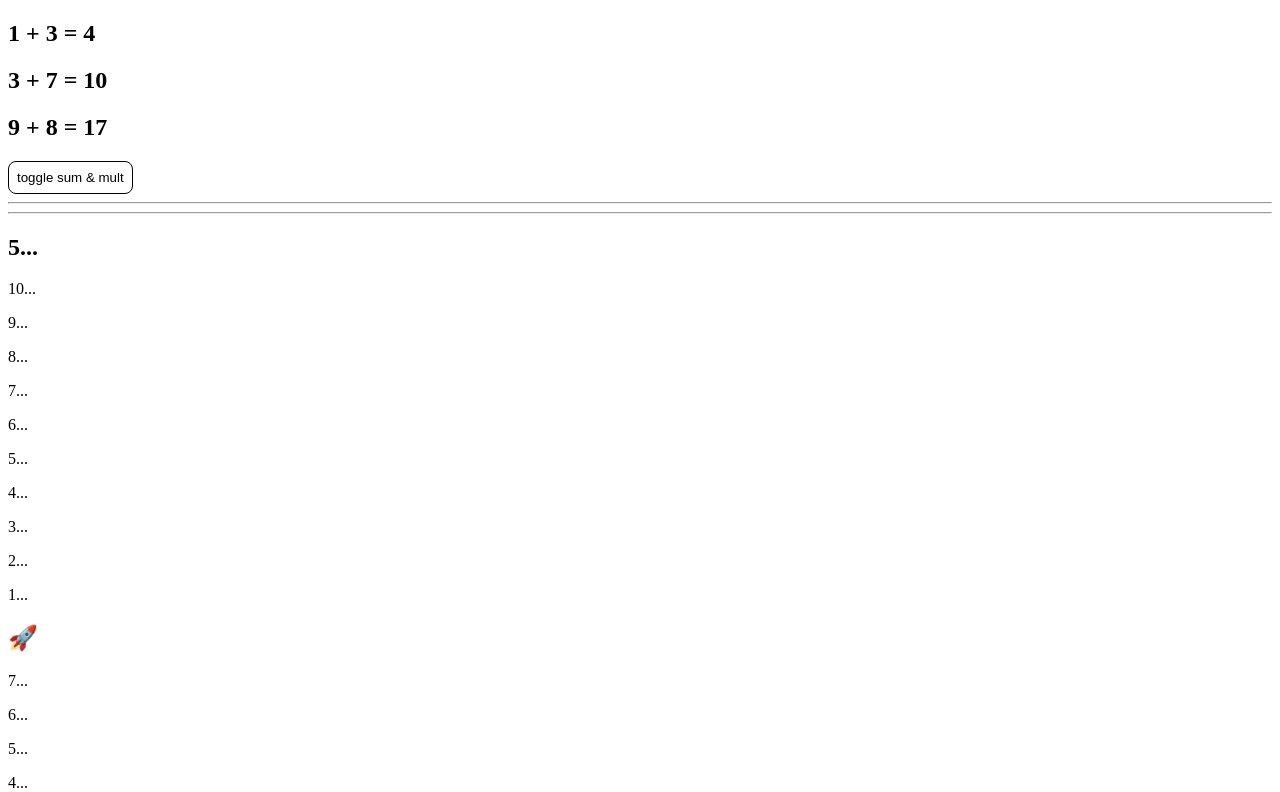
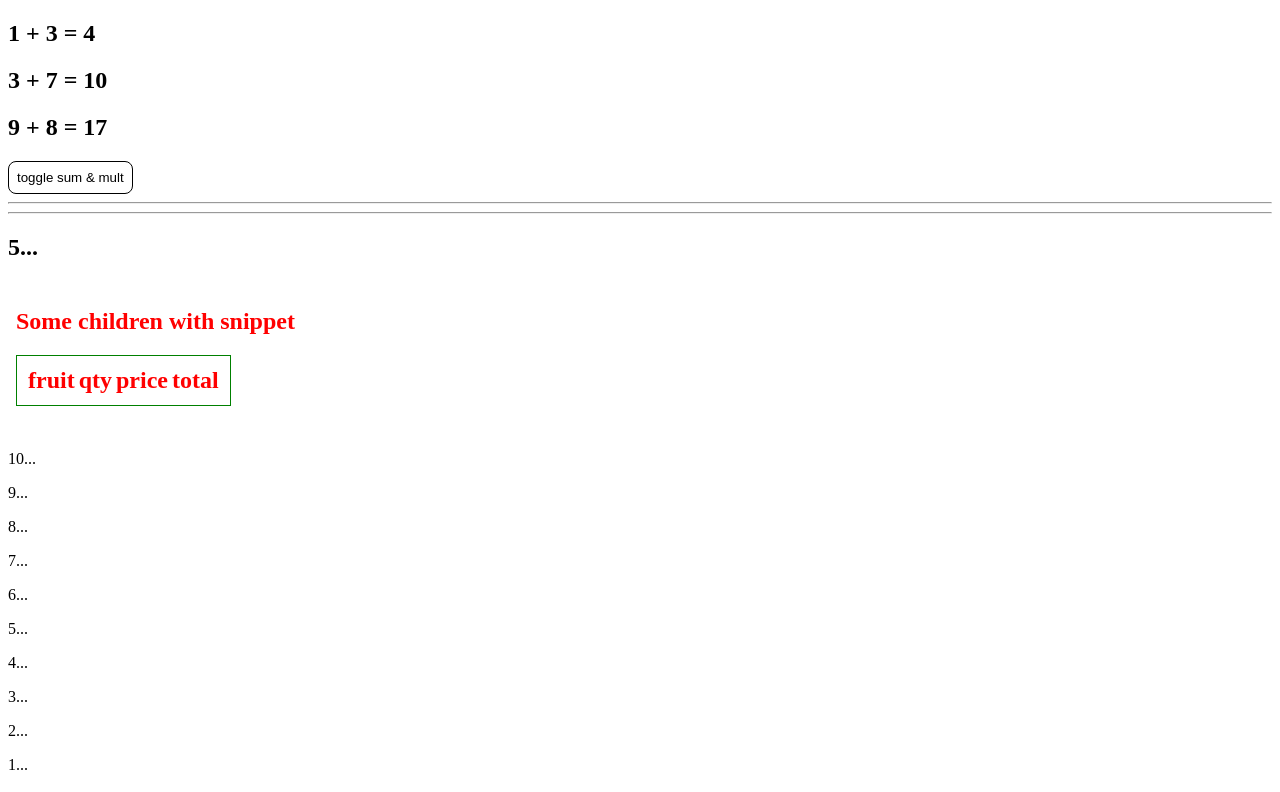
Before and after one commit to Waldemar-00/svelte_5, a SvelteKit app in the folder myapp/: page /snippets in a window 1280 px wide. Shown: the top 792 px of the page. Built offline with nearby package versions, Linux system fonts and the light colour scheme.

Commit message:
Snippets like children.

```diff
--- a/myapp/src/routes/snippets/+page.svelte
+++ b/myapp/src/routes/snippets/+page.svelte
@@ -1,6 +1,7 @@
 <script lang='ts'>
     import '../../styles/global.css'
     import Snippet from './Snippet.svelte'
+    import Div from './Div.svelte'
     let flag = $state(false)
     function toggleFlag() {
         flag = !flag
@@ -36,6 +37,17 @@
         🚀
     {/if}
 </h2>
+<Div text={'Some children with snippet'}>
+    <table>
+        {#snippet header()}
+            <th>fruit</th>
+            <th>qty</th>
+            <th>price</th>
+            <th>total</th>
+        {/snippet}
+        {@render header()}
+    </table>
+</Div>
 {#snippet countdown(count: number)}
     {#if count > 0}
         <div>{count}...</div>
@@ -48,3 +60,10 @@
 {@render countdown(10)}
 
 <Snippet {countdown}/>
+
+<style>
+    table {
+        border: 1px solid green;
+        padding: 0.5rem;
+    }
+</style>
--- /dev/null
+++ b/myapp/src/routes/snippets/Div.svelte
@@ -0,0 +1,15 @@
+<script>
+    let {text, children} = $props()
+</script>
+<div>
+    <h2>{text}</h2>
+    <h2>{@render children()}</h2>
+</div>
+<style>
+    div {
+        color: red;
+        padding: 0.5rem;
+        border-radius: 2px solid blue;
+        border-radius: 0.5rem;
+    }
+</style>
```
